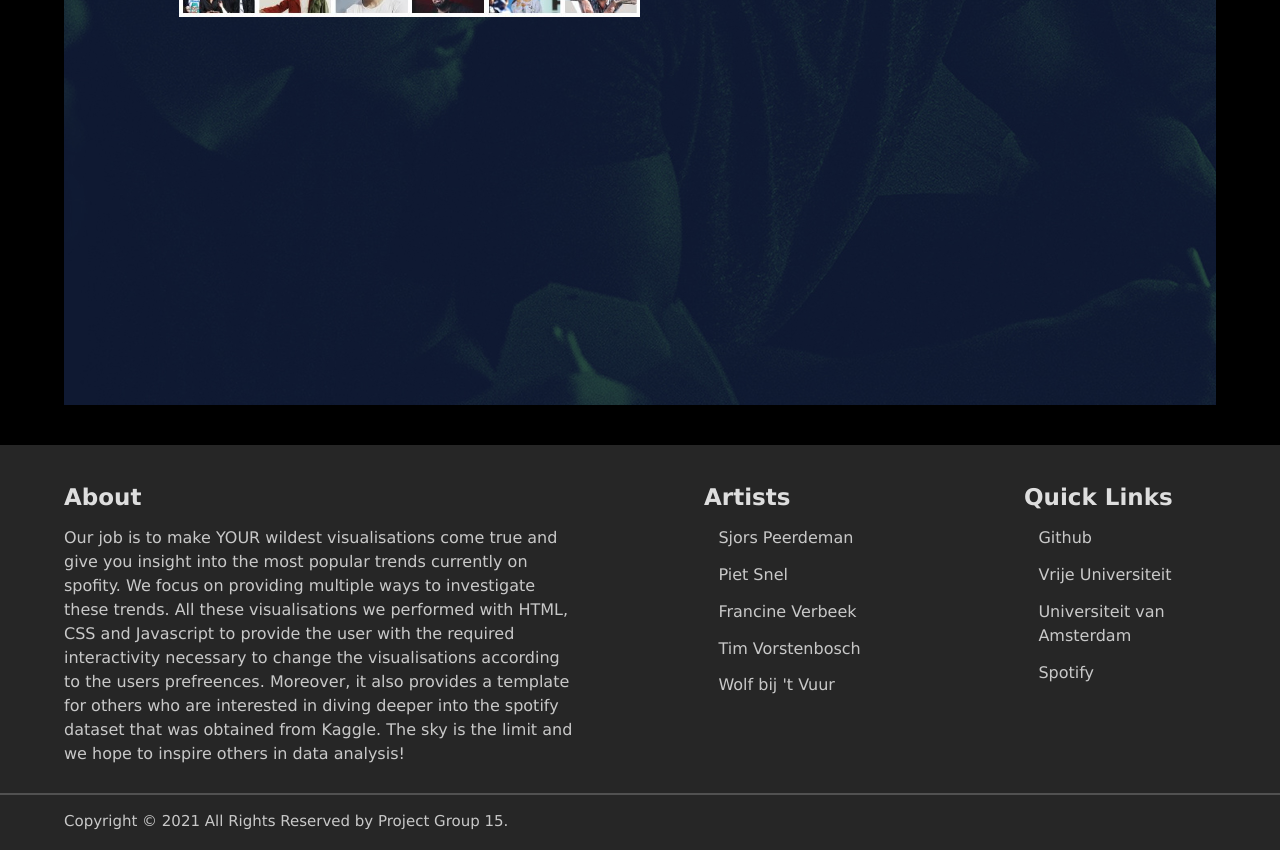
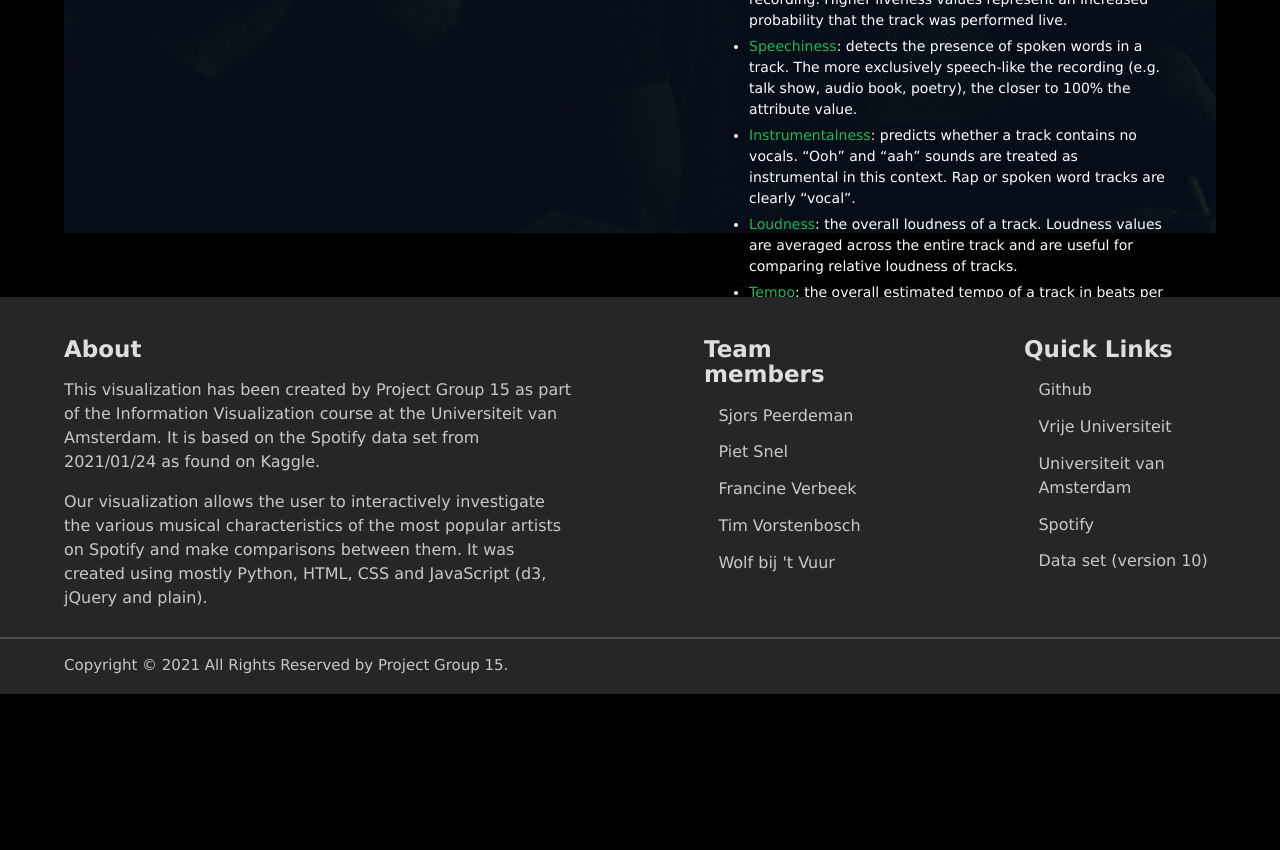
Before and after one commit to InskeG/InfoVis-Framework-2021, a Flask app: template app/templates/home.html in a window 1280 px wide; the page is wider, and only the part inside the window is pictured. Shown: the part 1505-2355 px from the top of that part. After the commit the page ends 2199 px from the top of that part, so only its background shows below. Run offline with Flask 2, Linux system fonts and the light colour scheme; the template is opened without the code that fills it, so the values that code supplies are empty; parts of the project's set-up code (start-up, migrations or seed data) failed here and were passed over; some libraries are stand-ins or nearby versions.

Commit message:
explanation toegevoegd, front-end fixes for firefox/chrome en verschillende schermgroottes

```diff
--- a/app/static/css/heatmap.css
+++ b/app/static/css/heatmap.css
@@ -59,12 +59,8 @@
 #wrapper-full {
     margin-left: auto;
     margin-right: auto;
-    width: 1600px;
-    height: 800px;
-}
-
-#wrapper-full div {
-
+    width: 95%;
+    height: 88vh;
 }
 
 #wrapper-viz {
@@ -86,6 +82,8 @@
     padding: 0px 10px;
     display: flex;
     align-items: center;
+    text-align: center;
+    justify-content: center;
     height: 6%;
 }
 
@@ -95,11 +93,11 @@
 }
 
 #viz-subtitle-heatmap {
-    width: 42.5%;
+    width: 42%;
 }
 
 #viz-subtitle-artist {
-    width: 12.5%;
+    width: 12%;
 }
 
 #viz-subtitle-barchart {
--- a/app/static/css/home.css
+++ b/app/static/css/home.css
@@ -100,19 +100,19 @@ body{
 
 /* #### CONTENT #### */
 
-.content_1{
-    width: 90vw;
-    height: 475px;
+#help {
+    width: 90%;
+    height: 900px;
     margin:auto;
     display: block;
     position: relative;
-    margin-top:5vh;
-    margin-bottom:5vh;
+    margin-top:5%;
+    margin-bottom:5%;
 }
-.content_1::after{
+#help::after{
   content: "";
   background: url("/static/img/music_spotify_bg.jpg");
-  opacity: 0.5;
+  opacity: 0.25;
   top: 0;
   left: 0;
   bottom: 0;
@@ -121,69 +121,53 @@ body{
   z-index: -1;
 }
 
-.content_1 > .content_1_div_img{
+#help > .help_div_img {
     float:left;
-    width: 40%;
+    width: 50%;
     height:100%;
-    margin-left:10%;
-    margin-rigth:5%;
+    margin-left:2%;
+    margin-right:2%;
     display: flex;
     align-items: center;
 }
 
-.content_1 > .content_1_div_img > .content_1_img {
+#help > .help_div_img > .help_img {
     display:block;
     width:100%;
     margin:auto
 }
 
-
-.content_1 > .content_1_div_text{
-    float:left;
-    margin:5% auto;
-    margin-left: 5%;
+#help > .help_div_text {
+    float: left;
+    margin:2% auto;
+    margin-left: 2%;
     width: 40%;
-    height:100%;
-    margin-right:10%
+    height:60%;
+    margin-right:2%
     z-index: -2;
 }
 
-.content_1 > .content_1_div_text > p{
+#help > .help_div_text > p {
     color:white;
     display: flex;
     align-items: center;
 }
 
-.h3_content{
-    color: white;
-    opacity: 0.85;
-    font-size: 23px;
-    font-weight: bold;
-    margin-bottom:2vh;
-    margin-top:
+#help > .help_div_text li {
+    font-size: 14px;
+    margin-top: 5px;
 }
 
-.content_2{
-    width:90vw;
-    height:800px;
-    margin:auto;
-    display: block;
-    position: relative;
-    margin-top:20vh;
-    margin-bottom:5vh;
-    text-align:center;
+#help > .help_div_text li > .emph {
+    color: #1DB954;
 }
 
-.content_2::after{
-  content: "";
-  background: url("/static/img/blue_circle_background.jpg");
-  opacity: 0.5;
-  top: 0;
-  left: 0;
-  bottom: 0;
-  right: 0;
-  position: absolute;
-  z-index: -1;
+.h3_content{
+    color: #ddd;
+    font-size: 25px;
+    font-weight: none;
+    margin-bottom:20px;
+    margin-top: 25px;
 }
 
 .h1_content{
--- a/app/templates/home.html
+++ b/app/templates/home.html
@@ -5,7 +5,7 @@
 	<meta name="viewport" content="width=device-width, initial-scale=1, shrink-to-fit=no">
 	<meta name="description" content="">
 	<meta name="author" content="">
-	<title>Spotify musical characteristics - Group 15</title>
+	<title>Spotify Musical Characteristics - Project Group 15</title>
 
 	<link rel="icon"
       type="image/png"
@@ -38,7 +38,7 @@
 					<a class="nav-link active" id="nav-link-home" href="#top">Visualization</a>
 				</li>
 				<li class="nav-item">
-					<a class="nav-link"  id="nav-link-metrics" href="#help">Help</a>
+					<a class="nav-link"  id="nav-link-metrics" href="#help">Explanation</a>
 				</li>
 			</ul>
 		</div>
@@ -49,17 +49,17 @@
 <div id = "wrapper-full">
 	<div id = "wrapper-viz">
 		<div id = "viz-title">
-			<h1>Spotify artists and musical characteristics: a visualization</h1>
+			<h1>Spotify artists and their musical characteristics: a visualization</h1>
 		</div>
 		<div id = "viz-subtitle-heatmap" class = "viz-subtitle">
-			<h2>Average value of musical characteristics</h2>
+			<h2>Average values of artist's musical characteristics</h2>
 		</div>
 		<div id = "viz-subtitle-artist" class = "viz-subtitle-center">
 			<h2>Artist</h2>
 			<h2>Current popularity</h2>
 		</div>
 		<div id = "viz-subtitle-barchart" class = "viz-subtitle">
-			<h2>Musical characteristics of most popular songs</h2>
+			<h2>Musical characteristics of artist's ten most popular songs</h2>
 		</div>
 		<div id="heatmap">
 
@@ -90,40 +90,62 @@
 </div>
 
 
-<div id = "help" class="content_1">
-	<div class = "content_1_div_img">
-		<img src = "/static/img/popular_artists.jpg" class = "content_1_img">
+<div id = "help" class="help_div_content">
+	<div class = "help_div_img">
+		<img src = "/static/img/screenshot.PNG" class = "help_img help_img_1">
 	</div>
 
-	<div class = "content_1_div_text">
-		<h3 class = "h3_content">Help section</h3>
+	<div class = "help_div_text">
+		<h3 class = "h3_content">Visualization elements</h3>
 
-		<p>Lorem Ipsum</p>
+		<ol>
+			<li>Currently selected <span class="emph">artists</span> and their average <span class="emph">popularity</span>.</li>
+			<li>Heatmapof <span class="emph">artist</span> 's average <span class="emph">musical characteristics</span> . A dark square represents a low value, while a bright
+			square represents a high value.</li>
+			<li>Symmetric bar chart of <span class="emph">musical characteristics</span> of artist's ten most popular <span class="emph">songs</span>.</li>
+			<li><span class="emph">Filter bar</span> to select specific artists or specific ranges of musical characteristics.</li>
+		</ol>
 
-		<p>Our job is to make YOUR wildest visualisations come true and give you insight into the most popular trends
-		currently on spofity. We focus on providing multiple ways to investigate these trends. All these visualisations
-		we performed with HTML, CSS and Javascript to provide the user with the required interactivity necessary to
-		change the visualisations according to the users prefreences. Moreover, it also provides a template for others
-		who are interested in diving deeper into the spotify dataset that was obtained from Kaggle. The sky is the limit
-		and we hope to inspire others in data analysis!</p>
+		<h3 class = "h3_content">Popularity and musical characteristics</h3>
+
+		<ul>
+			<li><span class="emph">Popularity</span>: the relative popularity of the track. </li>
+			<li><span class="emph">Valence</span>: a measure describing the musical positiveness conveyed by a track.</li>
+			<li><span class="emph">Acousticness</span>: a measure of whether the track is acoustic. 100% represents
+				high confidence the track is acoustic.</li>
+			<li><span class="emph">Danceability</span>: describes how suitable a track is for dancing based on a combination of
+				musical elements including tempo, rhythm stability, beat strength, and overall regularity.</li>
+			<li><span class="emph">Energy</span>: represents a perceptual measure of intensity and
+				activity. Typically, energetic tracks feel fast, loud, and noisy.</li>
+			<li><span class="emph">Liveness</span>: detects the presence of an audience in the recording. Higher liveness values represent
+				an increased probability that the track was performed live.</li>
+			<li><span class="emph">Speechiness</span>: detects the presence of spoken words in a track. The more exclusively speech-like the
+				recording (e.g. talk show, audio book, poetry), the closer to 100% the attribute value. </li>
+			<li><span class="emph">Instrumentalness</span>: predicts whether a track contains no vocals. “Ooh” and “aah” sounds are treated as
+				instrumental in this context. Rap or spoken word tracks are clearly “vocal”.</li>
+			<li><span class="emph">Loudness</span>: the overall loudness of a track. Loudness values are averaged across the entire track and are
+				useful for comparing relative loudness of tracks.</li>
+			<li><span class="emph">Tempo</span>: the overall estimated tempo of a track in beats per minute (BPM).</li>
+		</ul>
 	</div>
+
 </div>
 
 <div class = "footer">
 	<div class = "footer_element" id = "footer_element_1">
 		<h3 class = "h3_new">About</h3>
 		<p>
-		Our job is to make YOUR wildest visualisations come true and give you insight into the most popular trends
-		currently on spofity. We focus on providing multiple ways to investigate these trends. All these visualisations
-		we performed with HTML, CSS and Javascript to provide the user with the required interactivity necessary to
-		change the visualisations according to the users prefreences. Moreover, it also provides a template for others
-		who are interested in diving deeper into the spotify dataset that was obtained from Kaggle. The sky is the limit
-		and we hope to inspire others in data analysis!
+		This visualization has been created by Project Group 15 as part of the Information Visualization course at the
+		Universiteit van Amsterdam. It is based on the Spotify data set from 2021/01/24 as found on Kaggle.</p>
+		<p>
+		Our visualization allows the user to interactively investigate the various musical characteristics of the most popular
+		artists on Spotify and make comparisons between them. It was created using mostly Python, HTML, CSS and JavaScript
+		(d3, jQuery and plain).
 		</p>
 	</div>
 
 	<div class = "footer_element" id = "footer_element_2">
-		<h3 class = "h3_new">Artists</h3>
+		<h3 class = "h3_new">Team members</h3>
 		<ul class = "ul_artists">
 			<li>Sjors Peerdeman</li>
 			<li>Piet Snel</li>
@@ -140,6 +162,7 @@
 			<li><a class = "footer_link" href = "https://www.vu.nl/nl/index.aspx">Vrije Universiteit</a></li>
 			<li><a class = "footer_link" href = "https://www.uva.nl/">Universiteit van Amsterdam</a></li>
 			<li><a class = "footer_link" href = "https://www.spotify.com/nl/">Spotify</a></li>
+			<li><a class = "footer_link" href = "https://www.kaggle.com/yamaerenay/spotify-dataset-19212020-160k-tracks">Data set (version 10)</a></li>
 		</ul>
 	</div>
 
@@ -179,8 +202,8 @@
 	var x_variables = {{ keys | safe }};
 
 	var padding = {top: 10, right: 50, bottom: 5, left: 10},
-	  	fullwidth = (1600 * 0.87)  - padding.left - padding.right,
-	  	fullheight = (800 * 0.85) - padding.top - padding.bottom,
+	  	fullwidth = (document.getElementById('wrapper-full').offsetWidth * 0.86)  - padding.left - padding.right,
+	  	fullheight = (document.getElementById('wrapper-full').offsetHeight * 0.85) - padding.top - padding.bottom,
 	  	width_heatmap = fullwidth * 0.45,
 	  	width_artists = fullwidth * 0.1,
 	  	width_barchart = fullwidth * 0.45,
@@ -235,7 +258,7 @@
 	$(document).ready(function() {
 		$(".nav-link").click(function(event){
             event.preventDefault();
-            $("html").animate({scrollTop:$(this.hash).offset().top}, 800);
+            $("html").animate({scrollTop:$(this.hash).offset().top - 70}, 800);
         });
 
     	$(document).on("scroll", onScroll);
```
